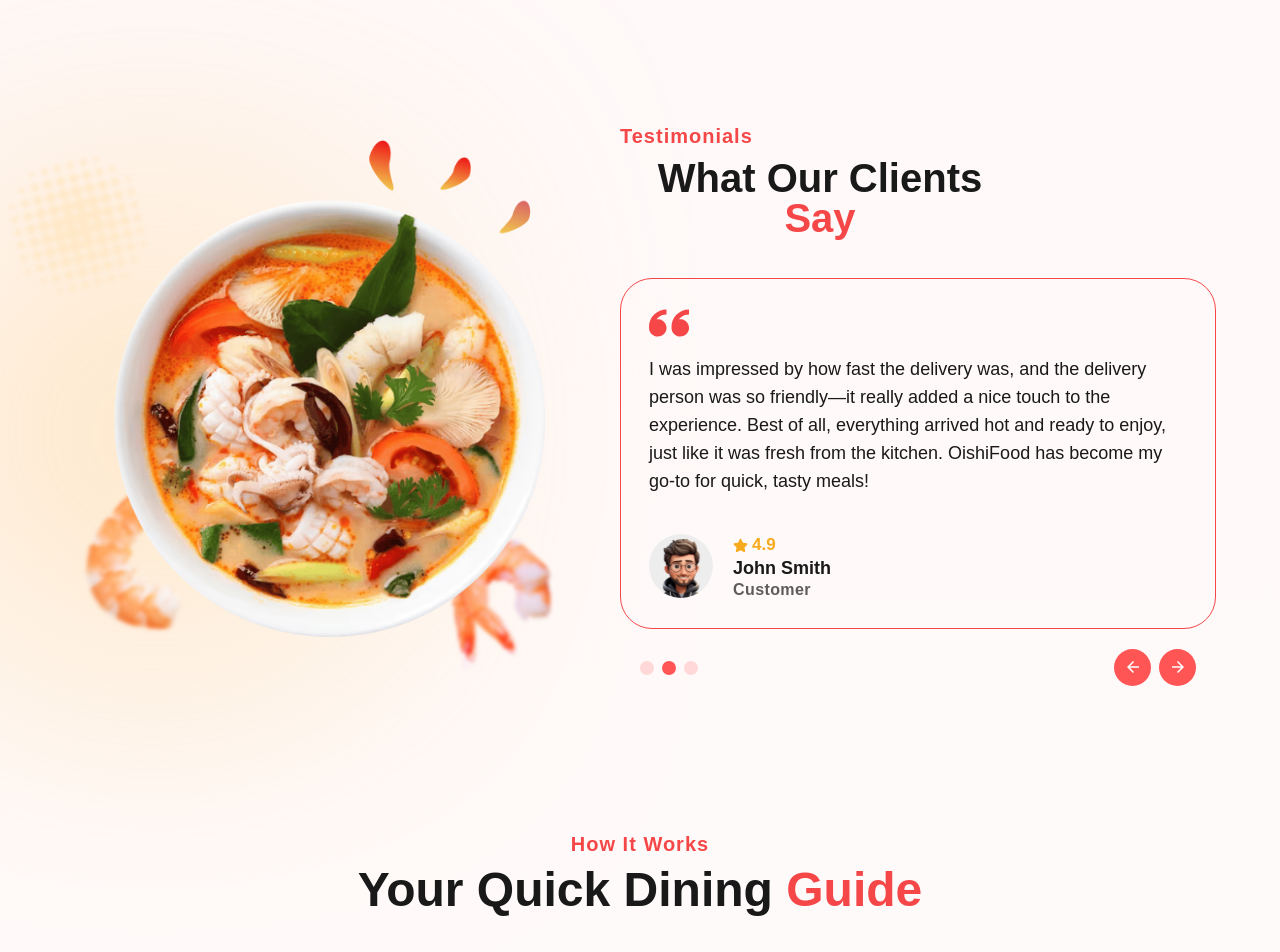
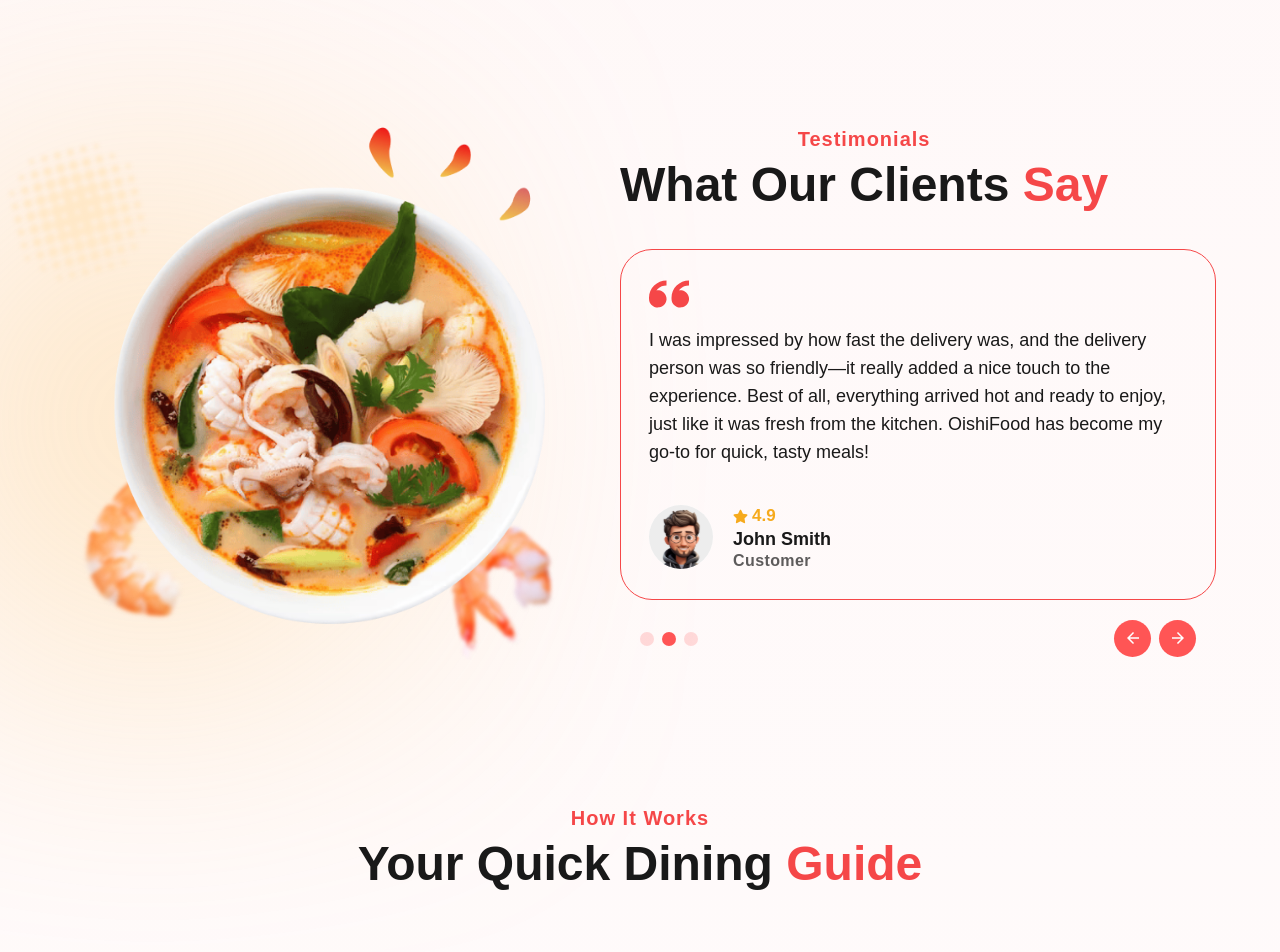
Before and after one commit to devJennyy/oishi-food, a React (Vite) app: page /homepage in a window 1280 px wide. Shown: the part 1780-2732 px from the top of the page. Built offline with nearby package versions, Linux system fonts and the light colour scheme; a web font is replaced by a local one.

Commit message:
Added Heading component.

```diff
--- a/src/components/HowItWorks.tsx
+++ b/src/components/HowItWorks.tsx
@@ -1,24 +1,22 @@
 import { howItWorks } from "../constants/data";
+import SectionHeader from "./shared/SectionHeader";
 
 const HowItWorks = () => {
-
   return (
     <div
       id="how-it-works"
       className="flex flex-col justify-center items-center max-w-[1440px] mx-auto w-full lg:py-16 py-12 lg:gap-32 sm:gap-10 gap-5 2xl:px-[75px] xl:px-7 px-5"
     >
-      <div className="flex flex-col gap-2">
-        <p className="font-bold capitalize text-secondary sm:text-xl text-lg tracking-wider">
-          How It Works
-        </p>
-        <p className="lg:text-5xl md:text-4xl sm:text-5xl text-4xl lg:font-semibold sm:font-bold font-black sm:leading-tight leading-[2.7rem]">
-          Your Quick Dining <span className="text-secondary">Guide</span>
-        </p>
-      </div>
+      <SectionHeader
+        label={"How It Works"}
+        title={"Your Quick Dining"}
+        highlight={"Guide"}
+      />
       <div className="flex flex-col xl:gap-20 sm:gap-0 gap-10 w-full">
         {howItWorks?.map((step, index) => {
           return (
-            <div key={index}
+            <div
+              key={index}
               className={`flex w-full xl:h-[30rem] lg:h-[28rem] sm:h-[24rem] h-[37rem] xl:px-10 ${
                 step.stepsPosition ? step.stepsPosition : "sm:flex-row flex-col"
               }`}
@@ -31,12 +29,19 @@ const HowItWorks = () => {
                 <p className="text-secondary/50 dark:text-secondary xl:text-[5.8rem] lg:text-[4.5rem] text-[3.7rem] font-black leading-none">
                   0{step.numberCount}
                 </p>
-                <p className="xl:text-[2.5rem] lg:text-[2rem] text-2xl font-black capitalize">{step.title} <span className="dark:text-tertiary text-secondary">{step.subtitle}</span></p>
+                <p className="xl:text-[2.5rem] lg:text-[2rem] text-2xl font-black capitalize">
+                  {step.title}{" "}
+                  <span className="dark:text-tertiary text-secondary">
+                    {step.subtitle}
+                  </span>
+                </p>
                 <p className="text-medium xl:text-xl xl:mt-7 lg:mt-4 mt-3 leading-relaxed opacity-85 xl:max-w-[36.5rem] max-w-[29rem] w-full lg:text-[16px] text-sm">
                   {step.description}
                 </p>
               </div>
-              <div className={`flex justify-center items-center xl:w-[45rem] w-full h-full relative sm:mt-0 mt-5 ${step.padding}`}>
+              <div
+                className={`flex justify-center items-center xl:w-[45rem] w-full h-full relative sm:mt-0 mt-5 ${step.padding}`}
+              >
                 <div className="xl:w-[380px] xl:h-[380px] lg:w-[300px] lg:h-[300px] w-[250px] h-[250px] rounded-full bg-secondary opacity-10 z-10 absolute"></div>
                 <div className="xl:w-[293px] xl:h-[293px] lg:w-[233px] lg:h-[233px] w-[195px] h-[195px] rounded-full bg-secondary opacity-40 z-20 absolute"></div>
                 <div className="absolute z-30">
--- a/src/components/Menu.tsx
+++ b/src/components/Menu.tsx
@@ -3,8 +3,7 @@ import { Swiper, SwiperSlide } from "swiper/react";
 import "swiper/css";
 import "swiper/css/pagination";
 import { ramenMenu } from "../constants/data";
-
-
+import SectionHeader from "./shared/SectionHeader";
 
 const Menu = () => {
   return (
@@ -12,21 +11,18 @@ const Menu = () => {
       id="menu"
       className="flex flex-col justify-center items-center max-w-[1440px] mx-auto w-full py-12 lg:gap-8 gap-5 2xl:px-[75px] xl:px-7 md:px-5"
     >
-      <div className="flex flex-col gap-2">
-        <p className="font-bold capitalize text-secondary sm:text-xl text-lg tracking-wider">
-          Menu
-        </p>
-        <p className="lg:text-5xl md:text-4xl sm:text-5xl text-4xl lg:font-semibold sm:font-bold font-black sm:leading-tight leading-[2.7rem] sm:max-w-full max-w-[20rem] w-full">
-          What’s on our <span className="text-secondary">Plate</span>
-        </p>
-      </div>
-      <div className="lg:max-w-[48rem] md:max-w-[38rem] max-w-[30rem] w-full px-5">
-        <p className="sm:text-lg opacity-80">
-          Lorem Ipsum is simply dummy text of the printing and typesetting
-          industry. Lorem Ipsum has been the industry's standard dummy text ever
-          since the 1500s
-        </p>
-      </div>
+      <SectionHeader
+        label={"Menu"}
+        title={"What’s on our"}
+        highlight={"Plate"}
+      />
+
+      <p className="lg:max-w-[48rem] md:max-w-[38rem] max-w-[30rem] w-full px-5 sm:text-lg opacity-80">
+        Lorem Ipsum is simply dummy text of the printing and typesetting
+        industry. Lorem Ipsum has been the industry's standard dummy text ever
+        since the 1500s
+      </p>
+
       <div className="flex lg:gap-7 gap-5 mt-4">
         <button className="px-5 py-2 rounded-full lg:border-2 border border-secondary text-secondary dark:text-white tracking-wide">
           <p className="lg:text-[16px] text-sm">Ramen</p>
@@ -63,39 +59,6 @@ const Menu = () => {
         ))}
       </div>
 
-      {/* <div className="flex justify-center items-center w-fit h-full mt-16 md:hidden gap-7">
-        {ramenMenu.map((item, index) => (
-          <div
-            key={index}
-            className="flex flex-col justify-center items-center w-[253px] h-[300px] border border-secondary/5 shadow-md  gap-4 rounded-[30px] mt-20
-            hover:bg-gradient-to-b from-secondary/10 to-white bg-no-repeat hover:border-none active:scale-95 transition-all duration-500 ease-in-out"
-          >
-            <div className="flex items-center h-[190px] w-[190px] mt-[-4.5rem]">
-              <img src={item.image} className="h-fit object-cover" />
-            </div>
-            <div className="flex flex-col items-center justify-between w-full gap-2 mt-2">
-              <div className="flex justify-center items-center gap-1 text-amberGlow h-3">
-                <FaStar size={15}/>
-                <p className="font-semibold leading-3">
-                  {item.rating}
-                </p>
-              </div>
-              <p className="text-secondary font-bold text-[17px]">
-                {item.title}
-              </p>
-              <p className="text-[12px] tracking-wide max-w-[10rem] w-full">
-                {item.description}
-              </p>
-            </div>
-            <button className="py-[10px] px-8 bg-secondary w-fit rounded-full mt-1">
-              <p className="capitalize text-white text-sm font-light tracking-wider">
-                Order Now
-              </p>
-            </button>
-          </div>
-        ))}
-      </div> */}
-
       <Swiper
         pagination={{
           clickable: true,
@@ -115,8 +78,8 @@ const Menu = () => {
           return (
             <SwiperSlide key={index}>
               <div
-                className="w-1/2 mx-10 flex flex-col justify-center items-center h-[300px] border border-secondary/5 shadow-md  gap-4 rounded-[30px] mt-24 mb-8
-             hover:bg-gradient-to-b from-secondary/10 to-white bg-no-repeat hover:border-none active:scale-95 transition-all duration-500 ease-in-out"
+                className="sm:w-1/2 w-full mx-10 flex flex-col justify-center items-center h-[300px] border border-secondary/5 shadow-md  gap-4 rounded-[30px] mt-24 mb-8
+             hover:bg-gradient-to-b from-secondary/10 to-white bg-no-repeat hover:border-none dark:border-secondary active:scale-95 transition-all duration-500 ease-in-out"
               >
                 <div className="flex items-center h-[190px] w-[190px] mt-[-4.5rem]">
                   <img src={item.image} className="h-fit object-cover" />
--- a/src/components/Testimonials.tsx
+++ b/src/components/Testimonials.tsx
@@ -5,13 +5,13 @@ import "swiper/css/pagination";
 import { Autoplay, Pagination } from "swiper/modules";
 import SwiperNavButtons from "./UI/SwiperNavButtons";
 import { testimonalsData } from "../constants/data";
+import SectionHeader from "./shared/SectionHeader";
 
 const Testimonials = () => {
-
   return (
     <div
       id="testimonials"
-      className="flex justify-center items-center max-w-[1440px] w-full mx-auto lg:py-20 py-12 2xl:gap-32 lg:gap-16 px-5 lg:px-10 md:px-32 sm:px-16 2xl:pr-[7.5rem] xl:pr-[4rem]"
+      className="overflow-visible flex justify-center items-center max-w-[1440px] w-full mx-auto lg:py-20 py-12 2xl:gap-32 lg:gap-16 px-5 lg:px-10 md:px-32 sm:px-16 2xl:pr-[7.5rem] xl:pr-[4rem]"
     >
       <div className="hidden lg:block relative w-full h-full">
         <div className="absolute bottom-[5rem] left-[-3rem] z-[-1]">
@@ -34,15 +34,14 @@ const Testimonials = () => {
       </div>
 
       <div className="flex flex-col xl:w-[596px] lg:w-[450px] w-full h-full items-center lg:items-start gap-2">
-        <p className="font-bold capitalize text-secondary sm:text-xl text-lg tracking-wider">
-          Testimonials
-        </p>
-        <p className="sm:font-bold font-black xl:max-w-[400px] lg:max-w-[350px] text-4xl sm:text-5xl md:text-4xl lg:text-[2rem] xl:text-[2.5rem] sm:leading-tight leading-[2.7rem]">
-          What Our Clients<span className="text-secondary"> Say</span>
-        </p>
+        <SectionHeader
+          label={"Testimonials"}
+          title={"What Our Clients"}
+          highlight={"Say"}
+        />
 
         <Swiper
-           pagination={{
+          pagination={{
             clickable: true,
           }}
           navigation={false}
@@ -54,7 +53,7 @@ const Testimonials = () => {
             delay: 4000,
             disableOnInteraction: false,
           }}
-          modules={[Pagination, Autoplay,]}
+          modules={[Pagination, Autoplay]}
           className="mySwiper"
         >
           {testimonalsData?.map((data, index) => {
@@ -95,7 +94,7 @@ const Testimonials = () => {
               </SwiperSlide>
             );
           })}
-          <SwiperNavButtons/>
+          <SwiperNavButtons />
         </Swiper>
       </div>
     </div>
--- /dev/null
+++ b/src/components/shared/SectionHeader.tsx
@@ -0,0 +1,20 @@
+interface Props {
+  label: string;
+  title: string;
+  highlight: string;
+}
+
+const SectionHeader = ({ label, title, highlight }: Props) => {
+  return (
+    <div className="flex flex-col gap-2">
+      <p className="font-bold capitalize text-secondary sm:text-xl text-lg tracking-wider">
+        {label}
+      </p>
+      <p className="lg:text-5xl md:text-4xl sm:text-5xl text-4xl lg:font-semibold sm:font-bold font-black sm:leading-tight leading-[2.7rem] sm:max-w-full max-w-[20rem] w-full">
+        {title} <span className="text-secondary">{highlight}</span>
+      </p>
+    </div>
+  );
+};
+
+export default SectionHeader;
```
